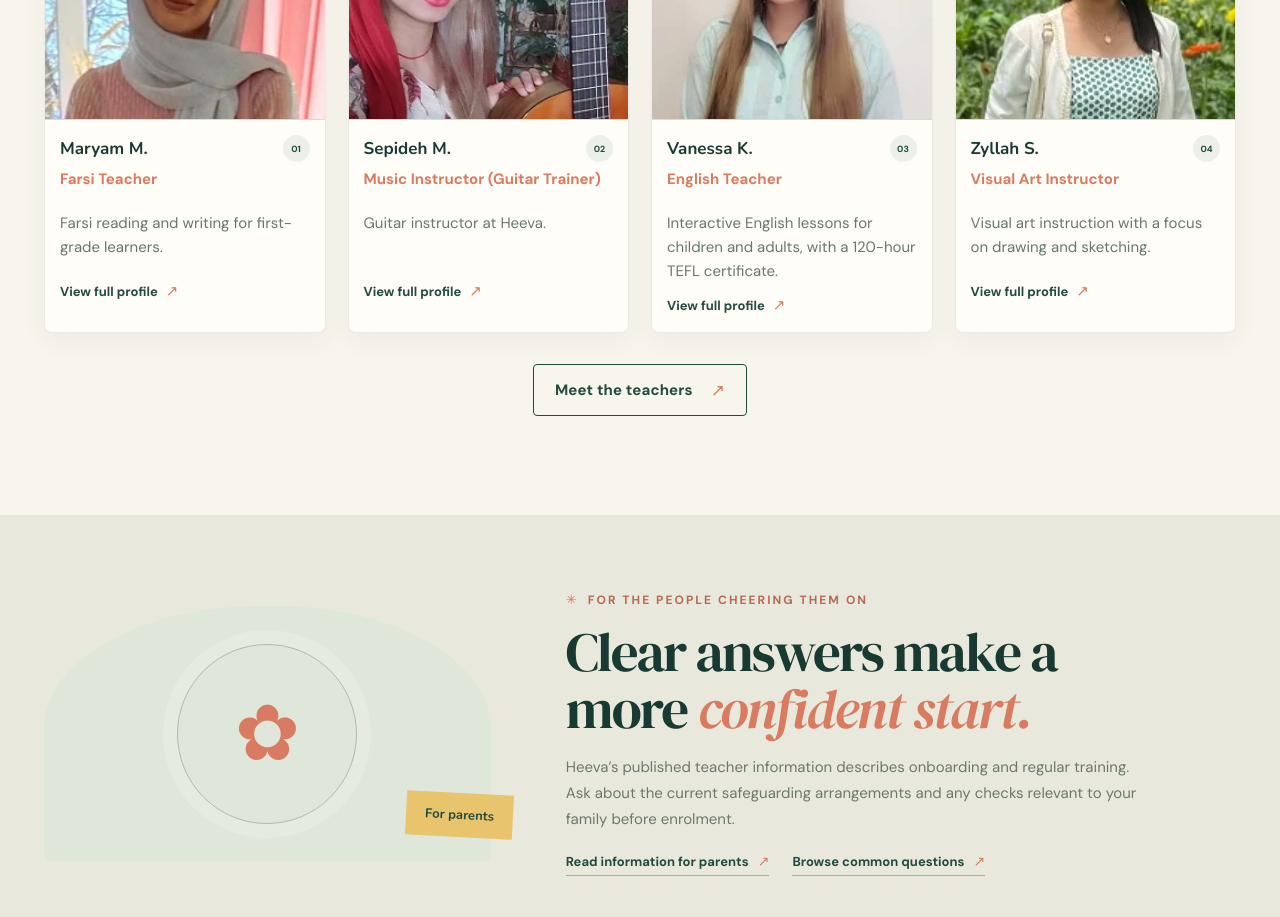
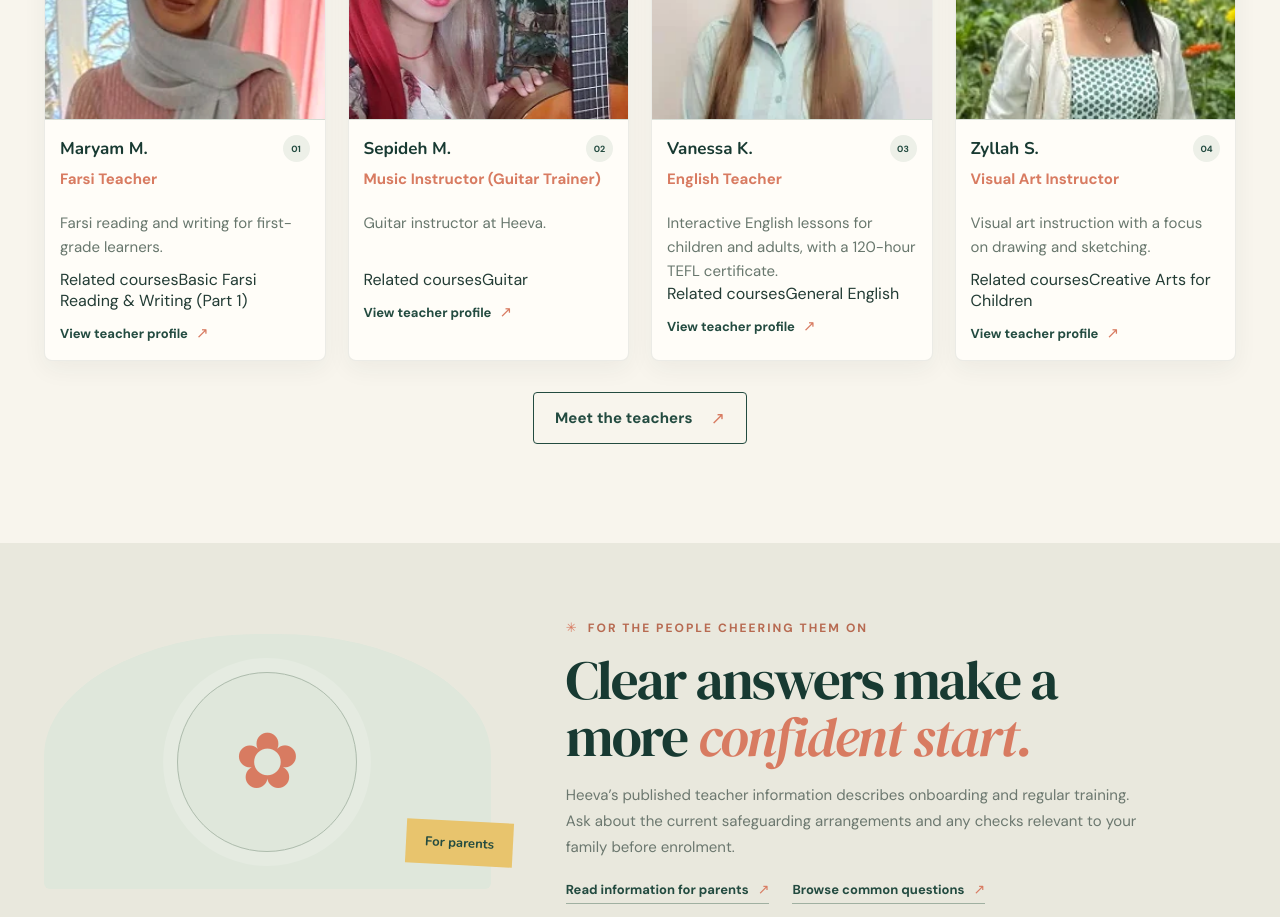
Before and after one commit to Shabdiz302/heeva-frontend, a React (Vite) app: page / in a window 1280 px wide. Shown: the part 3200-4117 px from the top of the page. Built offline with nearby package versions, Linux system fonts and the light colour scheme; no server answers.

Commit message:
Make teacher directory cards more professional and course-linked

```diff
--- a/src/components/ContentBlocks.jsx
+++ b/src/components/ContentBlocks.jsx
@@ -1,5 +1,5 @@
 import { Link } from '../router.jsx';
-import { categoryLabel } from '../data/courses.js';
+import { categoryLabel, courses } from '../data/courses.js';
 
 export function Eyebrow({ children, light = false, icon = '✳' }) {
   return <div className={`eyebrow${light ? ' eyebrow-light' : ''}`}><span aria-hidden="true">{icon}</span>{children}</div>;
@@ -53,6 +53,7 @@ export function CourseCard({ course }) {
   );
 }
 export function TeacherCard({ teacher, index = 0 }) {
+  const matchedCourses = courses.filter(({ slug }) => teacher.relatedCourses?.includes(slug));
   return (
     <article className="teacher-card">
       <Link className="teacher-card-link" to={`/teachers/${teacher.slug}`} aria-label={`View ${teacher.name}'s teacher profile`}>
@@ -61,12 +62,19 @@ export function TeacherCard({ teacher, index = 0 }) {
             <source srcSet={teacher.photo} type="image/webp" />
             <img src={teacher.originalPhoto} alt={`Portrait of ${teacher.name}, ${teacher.role}`} width="263" height="223" loading="lazy" decoding="async" style={{ objectPosition: teacher.imagePosition || 'center' }} />
           </picture>
+          <span className="teacher-photo-subject">{teacher.subject}</span>
         </div>
         <div className="teacher-card-copy">
           <div className="teacher-card-heading"><h3>{teacher.name}</h3><span className="teacher-card-index" aria-hidden="true">{String(index + 1).padStart(2, '0')}</span></div>
           <p className="teacher-role">{teacher.role}</p>
           <p className="teacher-summary">{teacher.summary}</p>
-          <span className="teacher-profile-link">View full profile <span aria-hidden="true">↗</span></span>
+          {matchedCourses.length > 0 && (
+            <div className="teacher-card-courses" aria-label="Related courses">
+              <span className="teacher-card-courses-label">Related courses</span>
+              <span className="teacher-card-course-name">{matchedCourses.slice(0, 2).map((course) => course.title).join(' · ')}{matchedCourses.length > 2 ? ` +${matchedCourses.length - 2}` : ''}</span>
+            </div>
+          )}
+          <span className="teacher-profile-link">View teacher profile <span aria-hidden="true">↗</span></span>
         </div>
       </Link>
     </article>
```
